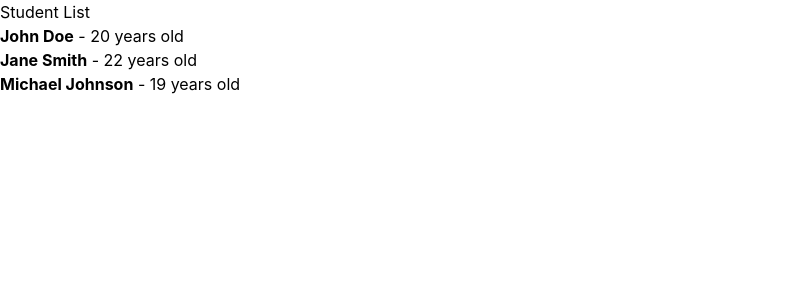
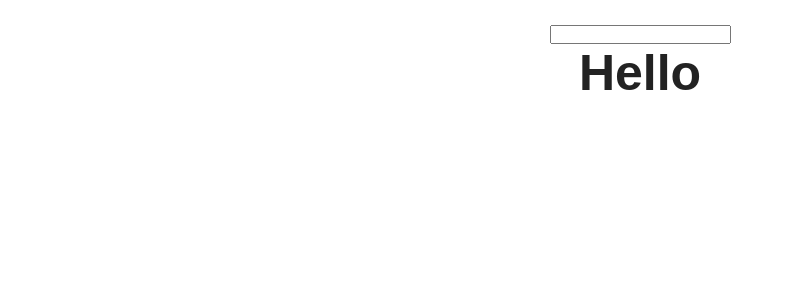
Before and after one commit to BilalWazir033/React, a React (Vite) app in the folder React_Project_DigiSkill/: page / in a window 1280 px wide. Shown: the top 300 px of the page, without its empty margins (0-794 px from the left). Built offline with nearby package versions, Linux system fonts and the light colour scheme.

Commit message:
Added state management for name input in App component

```diff
--- a/React_Project_DigiSkill/src/App.css
+++ b/React_Project_DigiSkill/src/App.css
@@ -1,23 +1,85 @@
-/* body {
-  margin: 0;
+/* .app {
+  width: 100%;
+  min-height: 100vh;
+
+  display: flex;
+  flex-direction: column;
+  align-items: center;
+
+  padding-top: 25px;
+  text-align: center;
+}
+
+.app h2 {
+  font-size: 50px;
+  font-weight: 700;
+  margin: 0 0 15px 0;
+
+}
+
+.app h1 {
+  font-size: 20px;
+  font-weight: 400;
+  margin: 0 0 4px 0;
+}
+
+nav {
+  font-size: 16px;
+  margin-bottom: 4px;
+}
+
+nav a {
+  color: #333;
+  text-decoration: none;
+}
+
+nav a:hover {
+  text-decoration: underline;
+}
+
+footer {
+  font-size: 14px;
+  color: #666;
+  margin-top: auto;
+  margin-bottom: 20px;
+} */
+
+
+.app {
+  width: 100%;
   min-height: 100vh;
   display: flex;
-  justify-content: center;
+  flex-direction: column;
   align-items: center;
+  padding-top: 25px;
+  text-align: center;
 }
 
-.fruit-list {
-  list-style: none;
-  margin: 0;
-  display: flex;
-  flex-direction: row;
-  gap: 10px;
+.app h1 {
+  font-size: 50px;
+  font-weight: 700;
+  margin: 0 0 20px 0;
 }
 
-.fruit-list li {
-  padding: 10px 20px;
-  border: 1px solid #94f1d3;
-  color: #16083c;
-  border-radius: 10px;
-  background-color: lightblue;
-} */
+.buttons {
+  display: flex;
+  flex-direction: column;
+  /* gap: 10px; */
+  width: 100%;
+
+}
+
+.app button {
+  width: 100%;
+  padding: 20px;
+  font-size: 20px;
+  border: none;
+  background-color: #007bff;
+  color: white;
+  cursor: pointer;
+  border-bottom: 2px solid white;
+}
+
+.app button:hover {
+  background-color: #0056b3;
+}
--- a/React_Project_DigiSkill/src/App.jsx
+++ b/React_Project_DigiSkill/src/App.jsx
@@ -3,6 +3,13 @@ import heroImg from './assets/hero.png'
 import reactLogo from './assets/react.svg'
 import viteLogo from './assets/vite.svg'
 import './App.css'
+import Navbar from './Components/Navbar'
+import Footer from './Components/Footer'
+import Header from './Components/Header'
+import './index.css'
+import Student from './Components/student'
+import Card from './Components/Card'
+
 // conditional rending
 //  function App() {
 //   return (
@@ -71,25 +78,72 @@ import './App.css'
 //   );
 // }
 
+// function App() {
+//   const students = [
+//     { id: 1, name: 'John Doe', age: 20 },
+//     { id: 2, name: 'Jane Smith', age: 22 },
+//     { id: 3, name: 'Michael Johnson', age: 19 },
+//   ];
+//   const isTeacher = false; // Change this to false to test the "not a teacher" state
+//   return (
+//     <>
+//     <h1>Student List</h1>
+//     {isTeacher && <p>Teacher Mode</p>}
+//     <ul>
+//       {students.map((student, index) => (
+//         <li key={index}>
+//           <strong>{student.name}</strong> - {student.age} years old
+//         </li>
+//       ))}
+//     </ul>
+//     </>
+//   );
+// }
+
+//  function App() {
+//   return (
+//     <div className="app">
+//       <h1>Hello</h1>
+//       <Header />
+//       <Navbar />
+//       <br />
+//       <Student name="Alice" age="25" city="New York" />
+//       <br />
+//       <Student age="30" city="Los Angeles" />
+//       <br />
+//       <Card>
+//         <h2>Hello from Main File</h2>
+//       </Card>
+//       <Footer />
+//     </div>
+//   );
+// }
+
+// function App() {
+//   const [count,setCount]=useState(0);
+
+//   return (
+//     <div className="app">
+//     <h1>{count}</h1>
+//     <div className="button">
+//     <button onClick={()=>setCount(count+1)}>Increment</button>
+//     <button onClick={()=>setCount(count-1)}>Decrement</button>
+//     <button onClick={()=>setCount(0)}>Reset</button>
+//     </div>
+//     </div>
+//   );
+// }
+
+
 function App() {
-  const students = [
-    { id: 1, name: 'John Doe', age: 20 },
-    { id: 2, name: 'Jane Smith', age: 22 },
-    { id: 3, name: 'Michael Johnson', age: 19 },
-  ];
-  const isTeacher = false; // Change this to false to test the "not a teacher" state
+  const [name,setName]=useState("");
   return (
-    <>
-    <h1>Student List</h1>
-    {isTeacher && <p>Teacher Mode</p>}
-    <ul>
-      {students.map((student, index) => (
-        <li key={index}>
-          <strong>{student.name}</strong> - {student.age} years old
-        </li>
-      ))}
-    </ul>
-    </>
+    <div className="app">
+
+      <input value={name} onChange={(e)=>setName(e.target.value)}/>
+
+      <h1>Hello {name}</h1>
+    </div>
   );
 }
 
@@ -104,4 +158,8 @@ function App() {
 
 
 
+
+
+
+
 export default App;
--- /dev/null
+++ b/React_Project_DigiSkill/src/Components/Card.jsx
@@ -0,0 +1,8 @@
+function Card({ children }) {
+    console.log("children",children);
+    return (
+        <div className="card">{children}</div>
+    );
+}
+
+export default Card;
--- /dev/null
+++ b/React_Project_DigiSkill/src/Components/Footer.jsx
@@ -0,0 +1,5 @@
+function Footer() {
+    return <footer>© 2026 My Website. All rights reserved.</footer>;
+}
+
+export default Footer;
--- /dev/null
+++ b/React_Project_DigiSkill/src/Components/Navbar.jsx
@@ -0,0 +1,13 @@
+function Navbar() {
+  return (
+    <nav>
+      <a href="/">Home</a>
+      <span> | </span>
+      <a href="/about">About</a>
+      <span> | </span>
+      <a href="/contact">Contact</a>
+    </nav>
+  );
+}
+
+export default Navbar;
--- /dev/null
+++ b/React_Project_DigiSkill/src/Components/student.jsx
@@ -0,0 +1,25 @@
+// function Student(props) {
+//     console.log("Props: ", props);
+//     return (
+//         <>
+//         <h1>Name: {props.name}</h1>
+//         <h1>Age: {props.age}</h1>
+//         <h1>City: {props.city}</h1>
+
+//         </>
+//     );
+// }
+// export default Student;
+
+function Student({ name="Unknown", age=0, city="Unknown" }) {
+    // console.log("Props: ", { name, age, city });
+    return (
+        <>
+            <h1>Name: {name}</h1>
+            <h1>Age: {age}</h1>
+            <h1>City: {city}</h1>
+        </>
+    );
+}
+
+export default Student;
--- a/React_Project_DigiSkill/src/index.css
+++ b/React_Project_DigiSkill/src/index.css
@@ -1 +1,18 @@
-@import "tailwindcss";
+* {
+  margin: 0;
+  padding: 0;
+  box-sizing: border-box;
+}
+
+html,
+body,
+#root {
+  width: 100%;
+  min-height: 100%;
+}
+
+body {
+  font-family: Arial, Helvetica, sans-serif;
+  background: white;
+  color: #222;
+}
```
